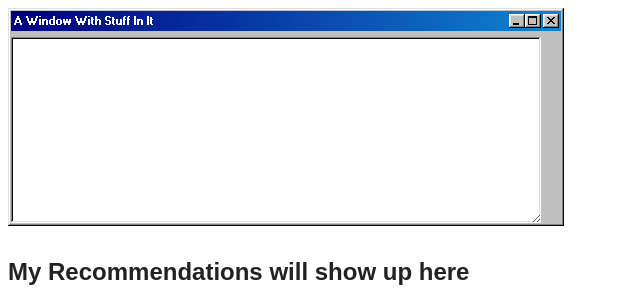
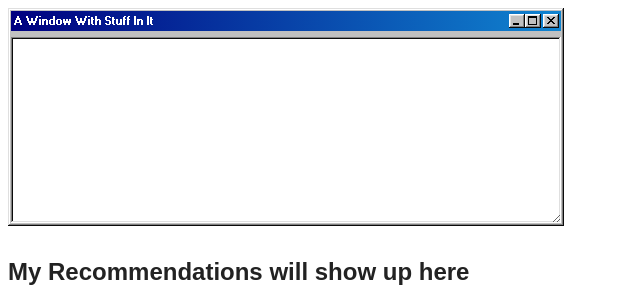
Before and after one commit to clippy-95/clippy-95.github.io, a plain HTML site: page index.html in a window 1280 px wide. Shown: the top 296 px of the page, without its empty margins (0-640 px from the left). Drawn offline with nearby package versions, Linux system fonts and the light colour scheme.

Commit message:
Update index.html

```diff
--- a/index.html
+++ b/index.html
@@ -25,7 +25,7 @@
     </div>
   </div>
 
-<div class="field-row-stacked" style="width: 530px">
+<div class="field-row-stacked" style="width: 550px">
   <label for="text20"> </label>
   <textarea id="text20" rows="15"></textarea>
 </div>
```
